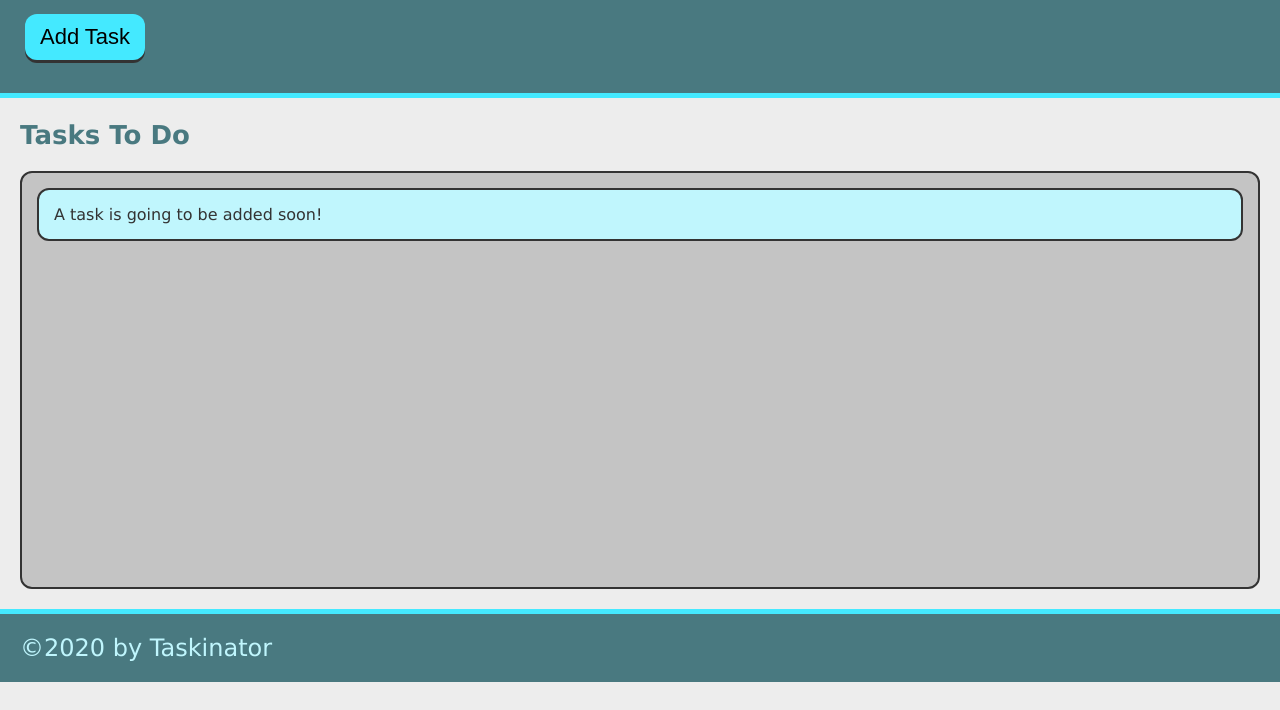
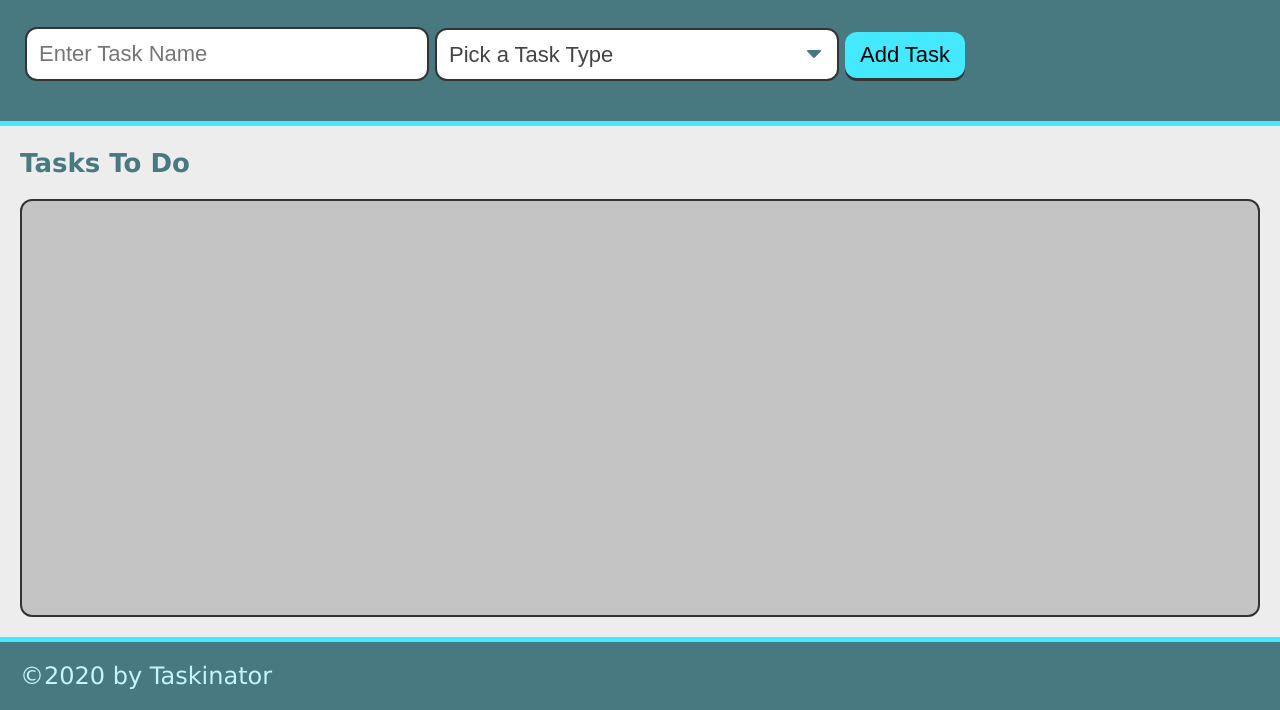
Before and after one commit to SirUbu/taskinator, a plain HTML site: page index.html in a window 1280 px wide. Shown: the part 115-825 px from the top of the page. Before the commit the page ends 800 px from the top, so only its background shows below. Drawn offline with Linux system fonts and the light colour scheme.

Commit message:
Added form elemtns.

```diff
--- a/index.html
+++ b/index.html
@@ -11,15 +11,28 @@
     <header>
         <h1 class="page-title">Taskinator</h1>
         <p>Click the button below to add a new task!</p>
-        <button class="btn" id="save-task"> Add Task</button>
+        <form id="task-form">
+            <div class="form-group">
+                <input type="text" name="task-name" placeholder="Enter Task Name" />
+            </div>
+            <div class="form-group">
+                <select name="task-type" class="select-dropdown">
+                    <option value="" disabled selected>Pick a Task Type</option>
+                    <option value="Chore">Chore</option>
+                    <option value="School">School</option>
+                    <option value="Misc">Misc</option>
+                </select>
+            </div>
+            <div class="form-group">
+                <button class="btn" id="save-task"> Add Task</button>
+            </div>
+        </form>
     </header>
 
     <main>
         <section class="task-list-wrapper">
             <h2 class="list-title">Tasks To Do</h2>
-            <ul class="task-list" id="tasks-to-do">
-                <li class="task-item">A task is going to be added soon!</li>
-            </ul>
+            <ul class="task-list" id="tasks-to-do"></ul>
         </section>
     </main>
 
```
